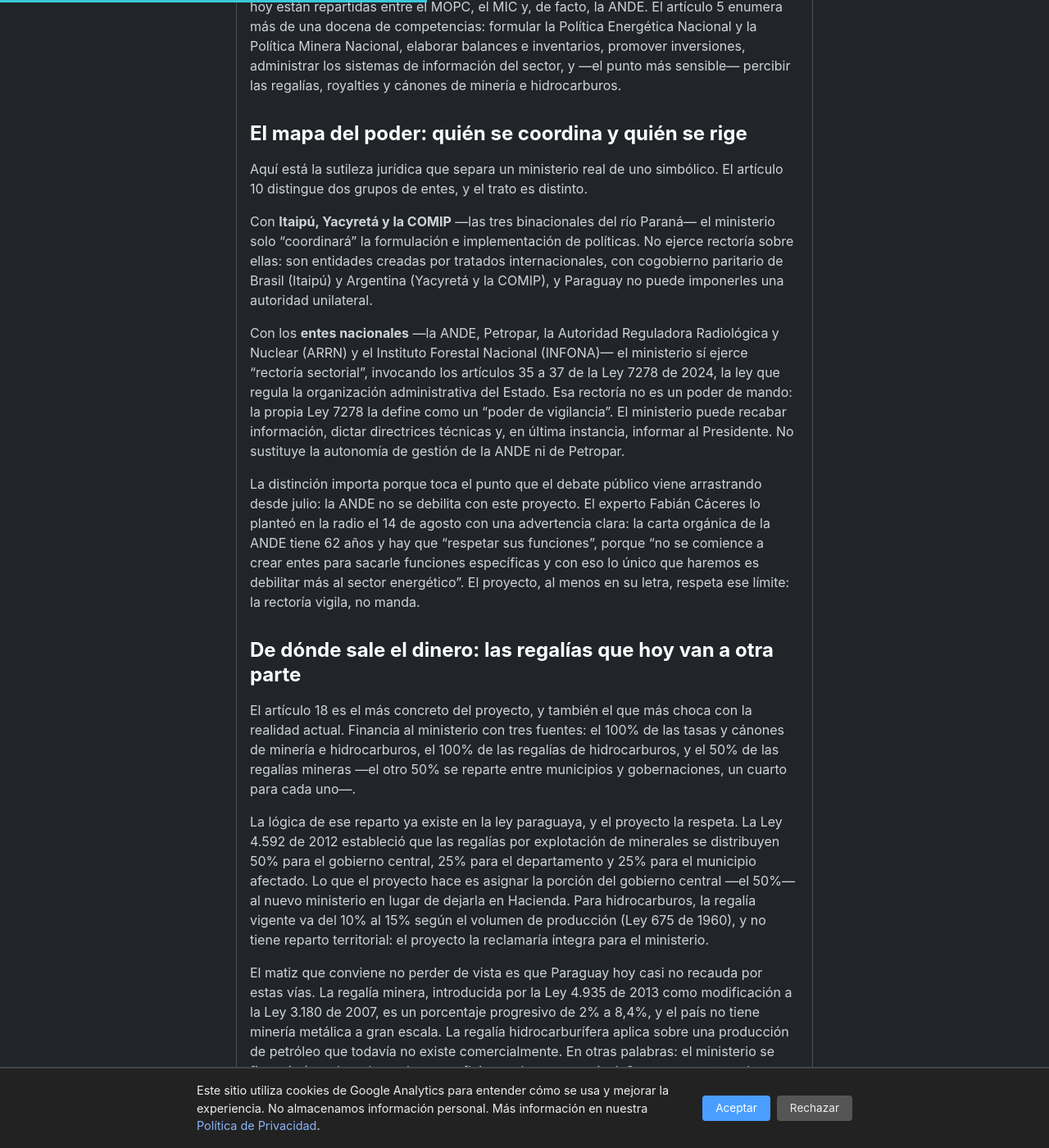
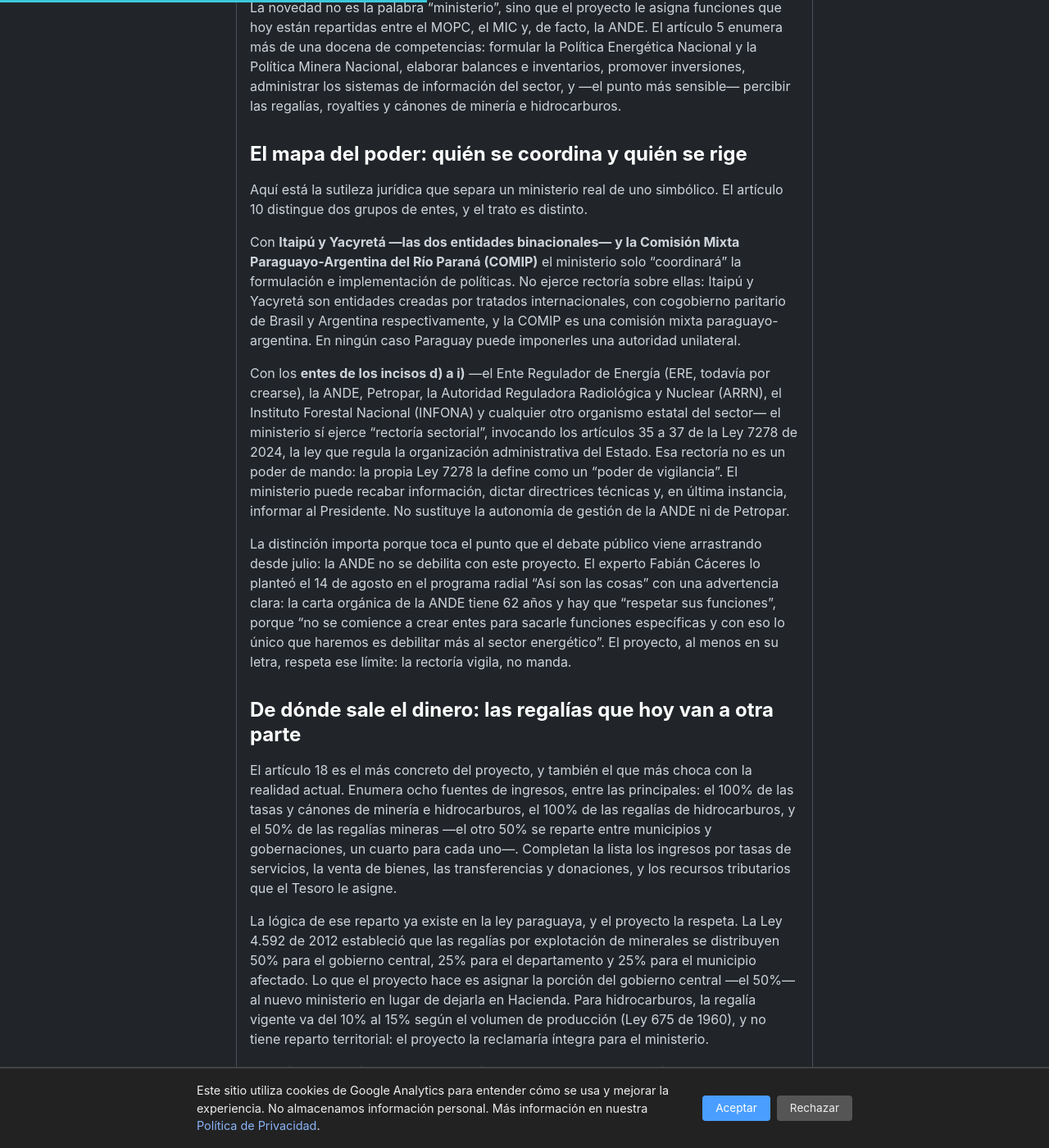
Before and after one commit to miravosqueinteresante/muchotexto.net, a Jekyll site: the page built from _posts/2026-08-19-ministerio-energia-mineria-hidrocarburos.md, in a window 1280 px wide and 1400 px high, scrolled down 1857 px. Shown: the whole window at 82% size. Built offline with Jekyll 4.4.1, drawn with Linux system fonts in a browser that asks for light colours; some of the changed text lies outside the part shown.

Commit message:
Corregir #45: 8 fuentes art.18, COMIP no es binacional, rectoria incluye ERE y catch-all

```diff
--- a/_posts/2026-08-19-ministerio-energia-mineria-hidrocarburos.md
+++ b/_posts/2026-08-19-ministerio-energia-mineria-hidrocarburos.md
@@ -14,7 +14,7 @@ Por primera vez en su historia, Paraguay tiene sobre la mesa un texto legal comp
 > - El proyecto crea el Ministerio de Energía, Minería e Hidrocarburos con tres viceministerios: Energía, Minería e Hidrocarburos.
 > - Absorbe al Viceministerio de Minas y Energía (hoy en el MOPC) y a la Dirección de Combustibles (hoy en el MIC).
 > - Se financiaría con el 100% de las regalías de hidrocarburos y el 50% de las regalías mineras, más tasas y cánones.
-> - Coordinaría a Itaipú, Yacyretá, la ANDE, Petropar y otros entes, pero con un alcance distinto para cada uno: coordina a las binacionales y ejerce rectoría sobre las nacionales.
+> - Coordinaría a Itaipú, Yacyretá, la ANDE, Petropar y otros entes, pero con alcance distinto para cada uno: coordina a las binacionales y ejerce rectoría sobre el ERE, la ANDE, Petropar, la ARRN y el INFONA.
 > - Es un proyecto de ley en debate, no una institución creada.
 
 ## Qué absorbería: dos dependencias que hoy viven en carteras ajenas
@@ -37,15 +37,15 @@ La novedad no es la palabra "ministerio", sino que el proyecto le asigna funcion
 
 Aquí está la sutileza jurídica que separa un ministerio real de uno simbólico. El artículo 10 distingue dos grupos de entes, y el trato es distinto.
 
-Con **Itaipú, Yacyretá y la COMIP** —las tres binacionales del río Paraná— el ministerio solo "coordinará" la formulación e implementación de políticas. No ejerce rectoría sobre ellas: son entidades creadas por tratados internacionales, con cogobierno paritario de Brasil (Itaipú) y Argentina (Yacyretá y la COMIP), y Paraguay no puede imponerles una autoridad unilateral.
+Con **Itaipú y Yacyretá —las dos entidades binacionales— y la Comisión Mixta Paraguayo-Argentina del Río Paraná (COMIP)** el ministerio solo "coordinará" la formulación e implementación de políticas. No ejerce rectoría sobre ellas: Itaipú y Yacyretá son entidades creadas por tratados internacionales, con cogobierno paritario de Brasil y Argentina respectivamente, y la COMIP es una comisión mixta paraguayo-argentina. En ningún caso Paraguay puede imponerles una autoridad unilateral.
 
-Con los **entes nacionales** —la ANDE, Petropar, la Autoridad Reguladora Radiológica y Nuclear (ARRN) y el Instituto Forestal Nacional (INFONA)— el ministerio sí ejerce "rectoría sectorial", invocando los artículos 35 a 37 de la Ley 7278 de 2024, la ley que regula la organización administrativa del Estado. Esa rectoría no es un poder de mando: la propia Ley 7278 la define como un "poder de vigilancia". El ministerio puede recabar información, dictar directrices técnicas y, en última instancia, informar al Presidente. No sustituye la autonomía de gestión de la ANDE ni de Petropar.
+Con los **entes de los incisos d) a i)** —el Ente Regulador de Energía (ERE, todavía por crearse), la ANDE, Petropar, la Autoridad Reguladora Radiológica y Nuclear (ARRN), el Instituto Forestal Nacional (INFONA) y cualquier otro organismo estatal del sector— el ministerio sí ejerce "rectoría sectorial", invocando los artículos 35 a 37 de la Ley 7278 de 2024, la ley que regula la organización administrativa del Estado. Esa rectoría no es un poder de mando: la propia Ley 7278 la define como un "poder de vigilancia". El ministerio puede recabar información, dictar directrices técnicas y, en última instancia, informar al Presidente. No sustituye la autonomía de gestión de la ANDE ni de Petropar.
 
-La distinción importa porque toca el punto que el debate público viene arrastrando desde julio: la ANDE no se debilita con este proyecto. El experto Fabián Cáceres lo planteó en la radio el 14 de agosto con una advertencia clara: la carta orgánica de la ANDE tiene 62 años y hay que "respetar sus funciones", porque "no se comience a crear entes para sacarle funciones específicas y con eso lo único que haremos es debilitar más al sector energético". El proyecto, al menos en su letra, respeta ese límite: la rectoría vigila, no manda.
+La distinción importa porque toca el punto que el debate público viene arrastrando desde julio: la ANDE no se debilita con este proyecto. El experto Fabián Cáceres lo planteó el 14 de agosto en el programa radial "Así son las cosas" con una advertencia clara: la carta orgánica de la ANDE tiene 62 años y hay que "respetar sus funciones", porque "no se comience a crear entes para sacarle funciones específicas y con eso lo único que haremos es debilitar más al sector energético". El proyecto, al menos en su letra, respeta ese límite: la rectoría vigila, no manda.
 
 ## De dónde sale el dinero: las regalías que hoy van a otra parte
 
-El artículo 18 es el más concreto del proyecto, y también el que más choca con la realidad actual. Financia al ministerio con tres fuentes: el 100% de las tasas y cánones de minería e hidrocarburos, el 100% de las regalías de hidrocarburos, y el 50% de las regalías mineras —el otro 50% se reparte entre municipios y gobernaciones, un cuarto para cada uno—.
+El artículo 18 es el más concreto del proyecto, y también el que más choca con la realidad actual. Enumera ocho fuentes de ingresos, entre las principales: el 100% de las tasas y cánones de minería e hidrocarburos, el 100% de las regalías de hidrocarburos, y el 50% de las regalías mineras —el otro 50% se reparte entre municipios y gobernaciones, un cuarto para cada uno—. Completan la lista los ingresos por tasas de servicios, la venta de bienes, las transferencias y donaciones, y los recursos tributarios que el Tesoro le asigne.
 
 La lógica de ese reparto ya existe en la ley paraguaya, y el proyecto la respeta. La Ley 4.592 de 2012 estableció que las regalías por explotación de minerales se distribuyen 50% para el gobierno central, 25% para el departamento y 25% para el municipio afectado. Lo que el proyecto hace es asignar la porción del gobierno central —el 50%— al nuevo ministerio en lugar de dejarla en Hacienda. Para hidrocarburos, la regalía vigente va del 10% al 15% según el volumen de producción (Ley 675 de 1960), y no tiene reparto territorial: el proyecto la reclamaría íntegra para el ministerio.
 
```
